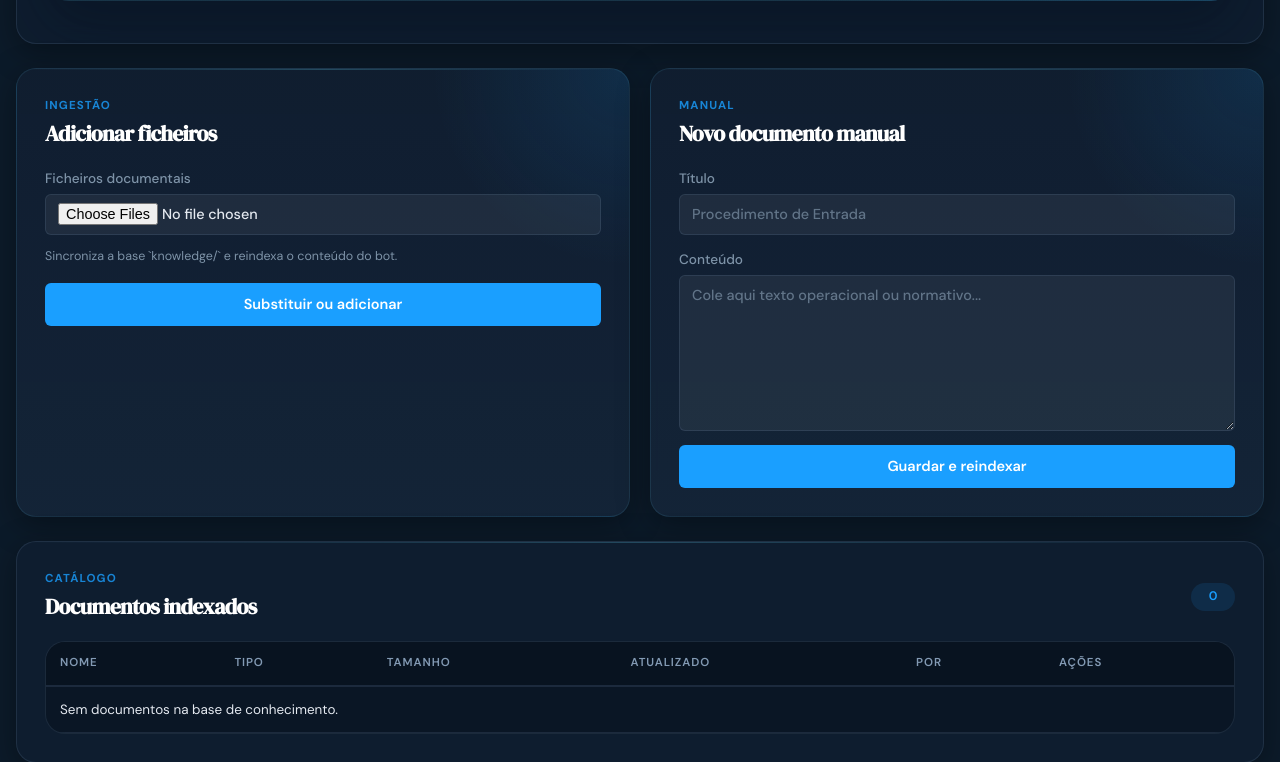
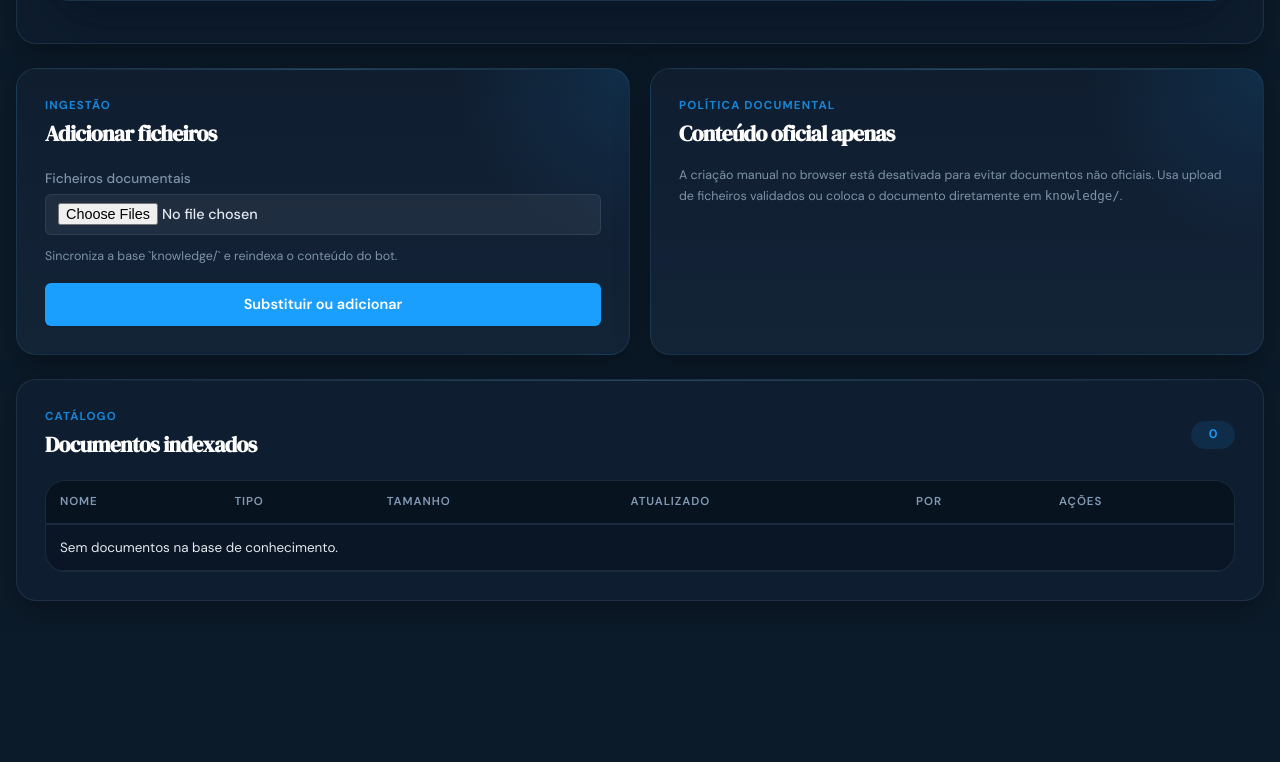
Before and after one commit to pereira-andre/pragtico, a Flask app: template templates/admin_documents.html in a window 1280 px wide. Shown: the part 1476-2238 px from the top of the page. After the commit the page ends 2077 px from the top, so only its background shows below. Run offline with Flask 3, Linux system fonts and the light colour scheme; the template is opened without the code that fills it, so the values that code supplies are empty; some libraries are stand-ins or nearby versions.

Commit message:
Disable manual knowledge document authoring

```diff
--- a/app.py
+++ b/app.py
@@ -249,6 +249,10 @@ app.config["SESSION_COOKIE_SAMESITE"] = "Lax"
 app.config["SESSION_COOKIE_SECURE"] = os.getenv("FLASK_ENV", "production") == "production"
 app.config["PERMANENT_SESSION_LIFETIME"] = timedelta(minutes=int(os.getenv("SESSION_IDLE_MINUTES", "45")))
 app.config["SESSION_REFRESH_EACH_REQUEST"] = True
+app.config["MANUAL_KNOWLEDGE_AUTHORING_ENABLED"] = _env_flag(
+    "MANUAL_KNOWLEDGE_AUTHORING_ENABLED",
+    default="0",
+)
 
 
 def render_chat_markdown(text: str) -> Markup:
@@ -370,6 +374,7 @@ def inject_globals():
         "chatbot_messages": chatbot_messages,
         "chatbot_conversations": chatbot_conversations,
         "chatbot_model": rag.generation_model,
+        "manual_knowledge_authoring_enabled": app.config.get("MANUAL_KNOWLEDGE_AUTHORING_ENABLED", False),
     }
 
 
--- a/templates/admin_documents.html
+++ b/templates/admin_documents.html
@@ -207,22 +207,14 @@
     <section class="panel section-panel compact-ingest-panel">
       <div class="section-head">
         <div>
-          <p class="eyebrow">Manual</p>
-          <h2>Novo documento manual</h2>
+          <p class="eyebrow">Política documental</p>
+          <h2>Conteúdo oficial apenas</h2>
         </div>
       </div>
-      <form method="post" action="{{ url_for('admin.add_document') }}" class="stack">
-        <input type="hidden" name="csrf_token" value="{{ csrf_token() }}">
-        <label>
-          Título
-          <input type="text" name="title" placeholder="Procedimento de Entrada" required>
-        </label>
-        <label>
-          Conteúdo
-          <textarea name="content" rows="6" placeholder="Cole aqui texto operacional ou normativo..." required></textarea>
-        </label>
-        <button type="submit">Guardar e reindexar</button>
-      </form>
+      <p class="muted small-note">
+        A criação manual no browser está desativada para evitar documentos não oficiais. Usa upload de ficheiros validados
+        ou coloca o documento diretamente em <code>knowledge/</code>.
+      </p>
     </section>
   </div>
 
@@ -262,7 +254,7 @@
                   <a class="inline-link" href="{{ url_for('admin.document_detail', name=doc.name) }}">Abrir</a>
                   <a class="inline-link" href="{{ url_for('admin.download_document', name=doc.name) }}">Download</a>
                   <a class="inline-link" href="{{ url_for('admin.document_detail', name=doc.name) }}">
-                    {% if doc.editable %}Editar{% else %}Ver{% endif %}
+                    {% if manual_knowledge_authoring_enabled and doc.editable %}Editar{% else %}Ver{% endif %}
                   </a>
                   <form method="post" action="{{ url_for('admin.delete_document', name=doc.name) }}" onsubmit="return confirm('Apagar {{ doc.original_name }}?')">
                     <input type="hidden" name="csrf_token" value="{{ csrf_token() }}">
```
Also changed, not shown: blueprints/admin.py (+17 -1 lines), templates/document_detail.html (+10 -4 lines), tests/test_operational_flow.py (+57 -0 lines).
